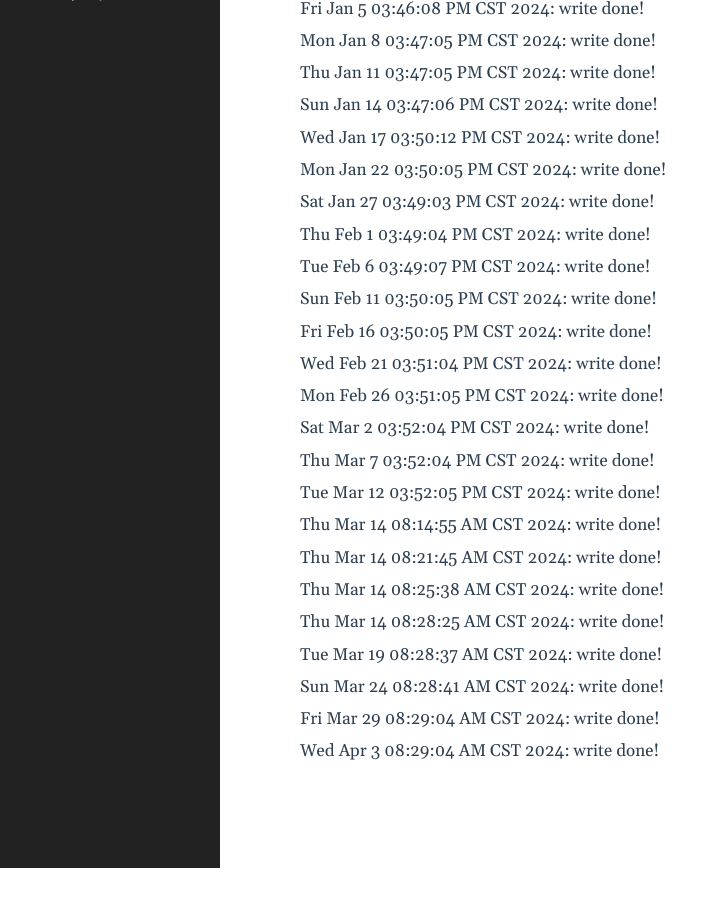
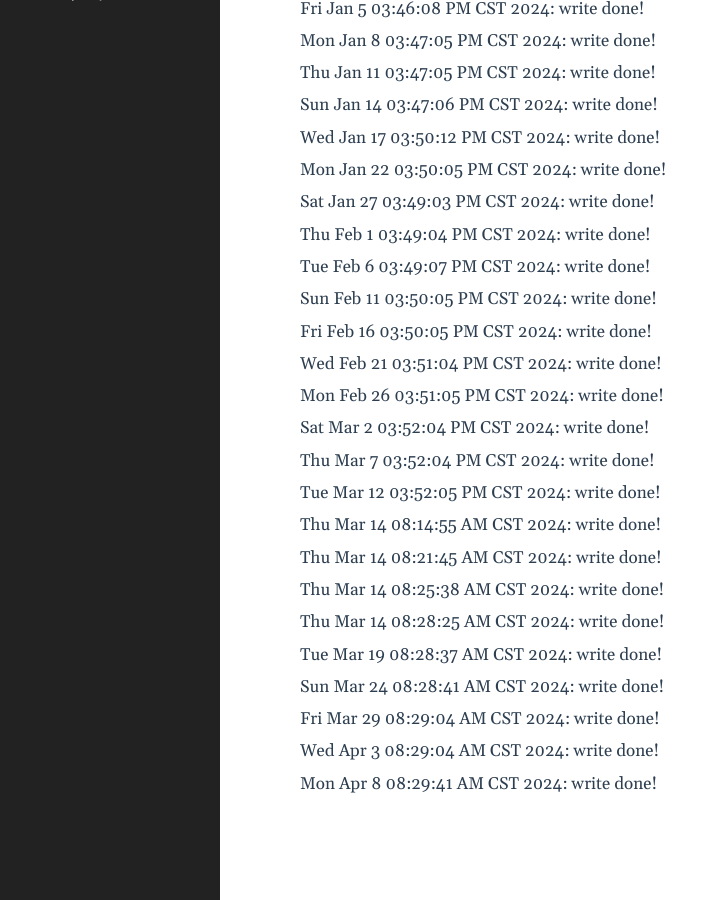
Before and after one commit to lclgo/lclgo.github.io, a Jekyll site: the page built from _posts/2023-03-10-weekly.md, in a window 1280 px wide and 900 px high, scrolled down 599 px. Shown: the whole window, without its empty margins (0-728 px from the left). Built offline with Jekyll 4.4.1, drawn with Linux system fonts in a browser that asks for light colours; before the commit the page ends 1467 px from its top, so only the background shows below that.

Commit message:
timer check

```diff
--- a/_posts/2023-03-10-weekly.md
+++ b/_posts/2023-03-10-weekly.md
@@ -77,3 +77,5 @@ Sun Mar 24 08:28:41 AM CST 2024: write done!
 Fri Mar 29 08:29:04 AM CST 2024: write done!
 
 Wed Apr  3 08:29:04 AM CST 2024: write done!
+
+Mon Apr  8 08:29:41 AM CST 2024: write done!
```
